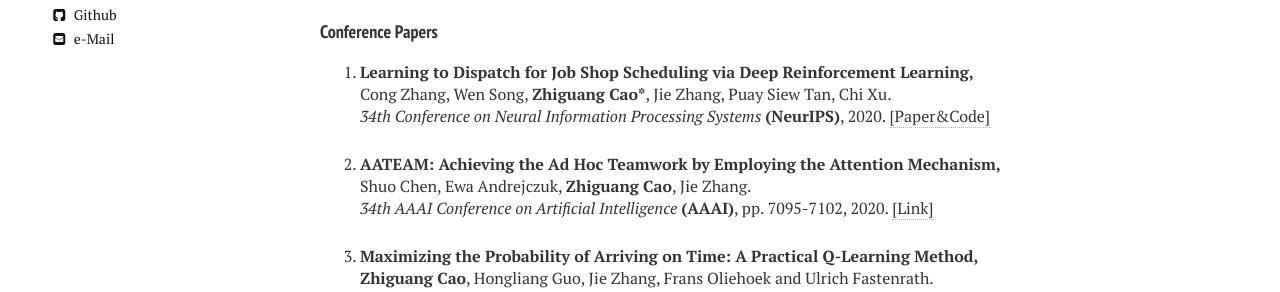
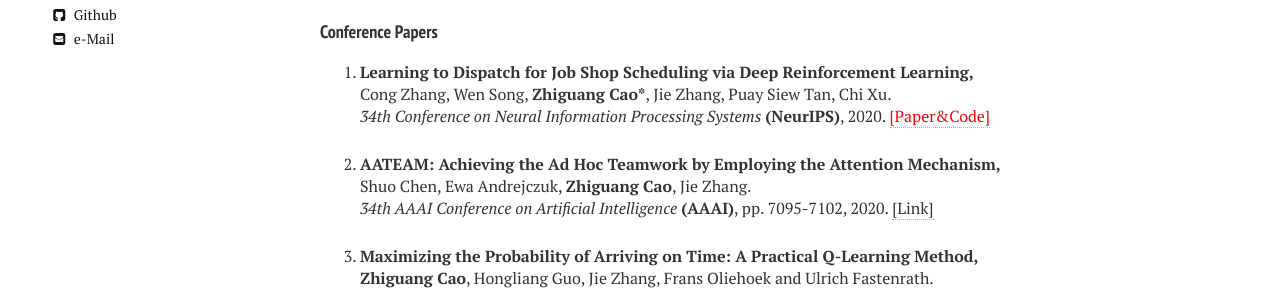
Before and after one commit to zhiguangcaosg/zhiguangcaosg.github.io, a Jekyll site: the page built from publications.md, in a window 1280 px wide. Shown: the part 518-810 px from the top of the page. Built offline with Jekyll 4.4.1, drawn with Linux system fonts in a browser that asks for light colours; nearby versions of some CDN libraries.

Commit message:
Update publications.html

```diff
--- a/_layouts/publications.html
+++ b/_layouts/publications.html
@@ -127,7 +127,7 @@ div.bibtex pre { font-size: 75%; overflow: auto;  width: 100%; padding: 0em 0em;
 <p>
 <b>Learning to Dispatch for Job Shop Scheduling via Deep Reinforcement Learning,</b>
 <br>Cong Zhang, Wen Song, <b>Zhiguang Cao*</b>, Jie Zhang, Puay Siew Tan, Chi Xu.<br>
-<i>34th Conference on Neural Information Processing Systems</i> <b>(NeurIPS)</b>, 2020. <a href="https://github.com/zcajiayin/L2D"  target="_blank" color="#FF0000">[Paper&Code]</a>
+<i>34th Conference on Neural Information Processing Systems</i> <b>(NeurIPS)</b>, 2020. <a href="https://github.com/zcajiayin/L2D"  target="_blank"> <font color="#FF0000">[Paper&Code] </font></a>
 </p>
 </li>
 
```
